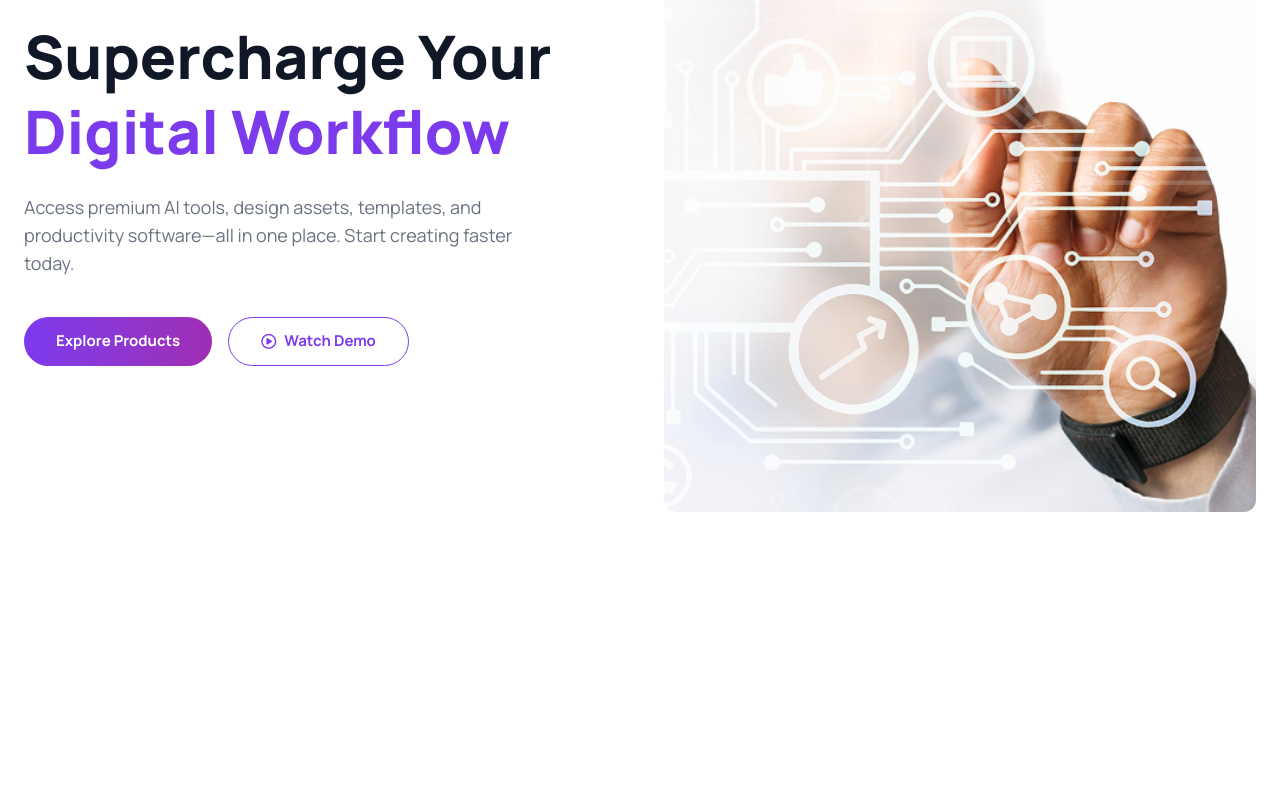
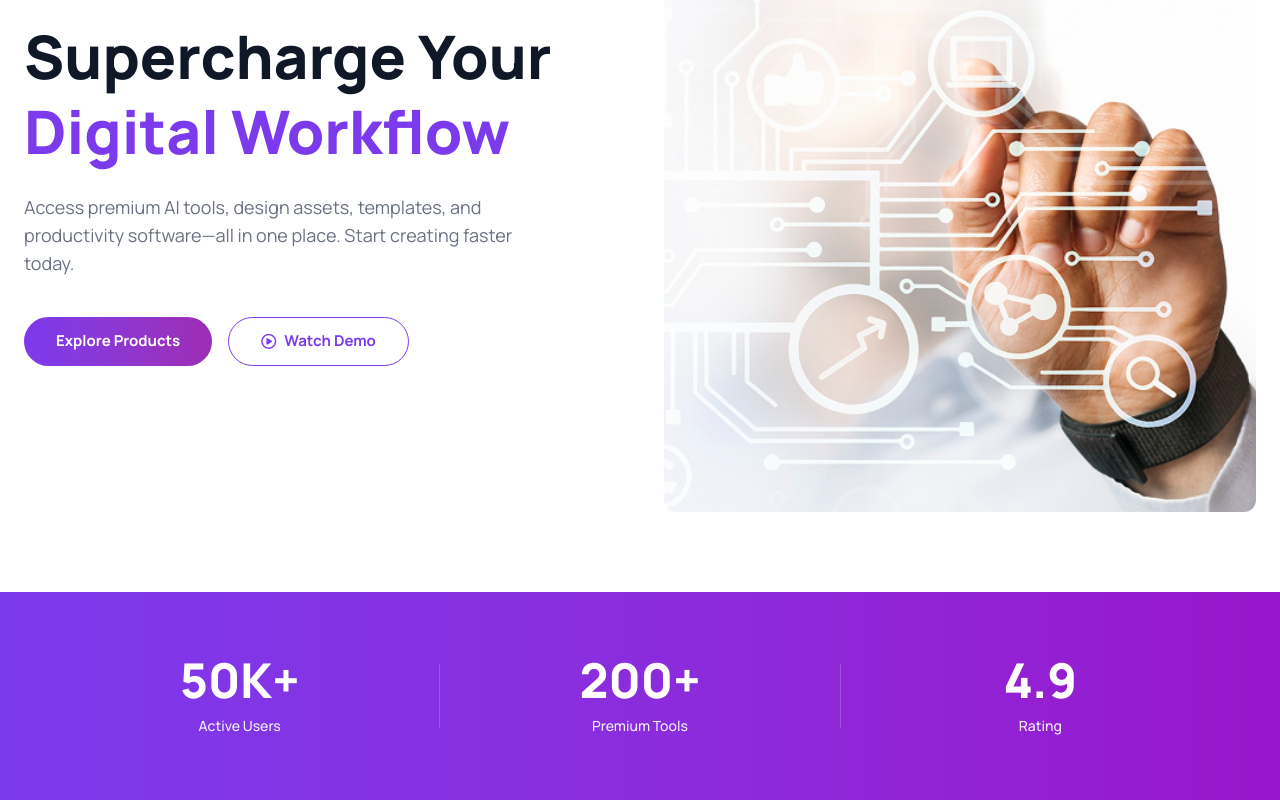
Before and after one commit to mahzabin-sayeka/assignment-6-sayeka, a React (Vite) app: page / in a window 1280 px wide. Shown: the part 340-1140 px from the top of the page. Before the commit the page ends 932 px from the top, so only its background shows below. Built offline with nearby package versions, Linux system fonts and the light colour scheme.

Commit message:
blue section

```diff
--- a/src/App.jsx
+++ b/src/App.jsx
@@ -1,5 +1,6 @@
 import Banner from "./component/Banner"
 import NavBar from "./component/NavBar"
+import SectionBlue from "./component/SectionBlue"
 
 function App() {
 
@@ -7,6 +8,7 @@ function App() {
     <>
       <NavBar></NavBar>
       <Banner></Banner>
+      <SectionBlue></SectionBlue>
 
     </>
   )
--- /dev/null
+++ b/src/component/SectionBlue.jsx
@@ -0,0 +1,45 @@
+import React from 'react';
+
+const SectionBlue = () => {
+  return (
+    <div className=" section-blu-main">
+
+      {/* blu box color and size kora */}
+      <div className="bg-gradient-to-r from-[#7c3aed] to-[#9815cc] py-16 px-10 ">
+        <div className="flex flex-col md:flex-row justify-between items-center text-center">
+
+          {/* box item 1 */}
+          <div className="flex-1">
+            <h2 className="text-5xl font-extrabold text-white mb-3">50K+</h2>
+            <p className="text-[#f3f0ff] text-sm font-medium">Active Users</p>
+          </div>
+
+          {/* dekstop er jonno */}
+          <div className="hidden md:block w-[1px] h-16 bg-white/20"></div>
+          {/* choto screen er jonno */}
+          <div className="md:hidden py-8"></div>
+
+
+          <div className="flex-1">
+            <h2 className="text-5xl font-extrabold text-white mb-3">200+</h2>
+            <p className="text-[#f3f0ff] text-sm font-medium">Premium Tools</p>
+          </div>
+
+
+          <div className="hidden md:block w-[1px] h-16 bg-white/20"></div>
+          <div className="md:hidden py-8"></div>
+
+
+          <div className="flex-1">
+            <h2 className="text-5xl font-extrabold text-white mb-3">4.9</h2>
+            <p className="text-[#f3f0ff] text-sm font-medium">Rating</p>
+          </div>
+
+        </div>
+      </div>
+
+    </div>
+  );
+};
+
+export default SectionBlue;
```
